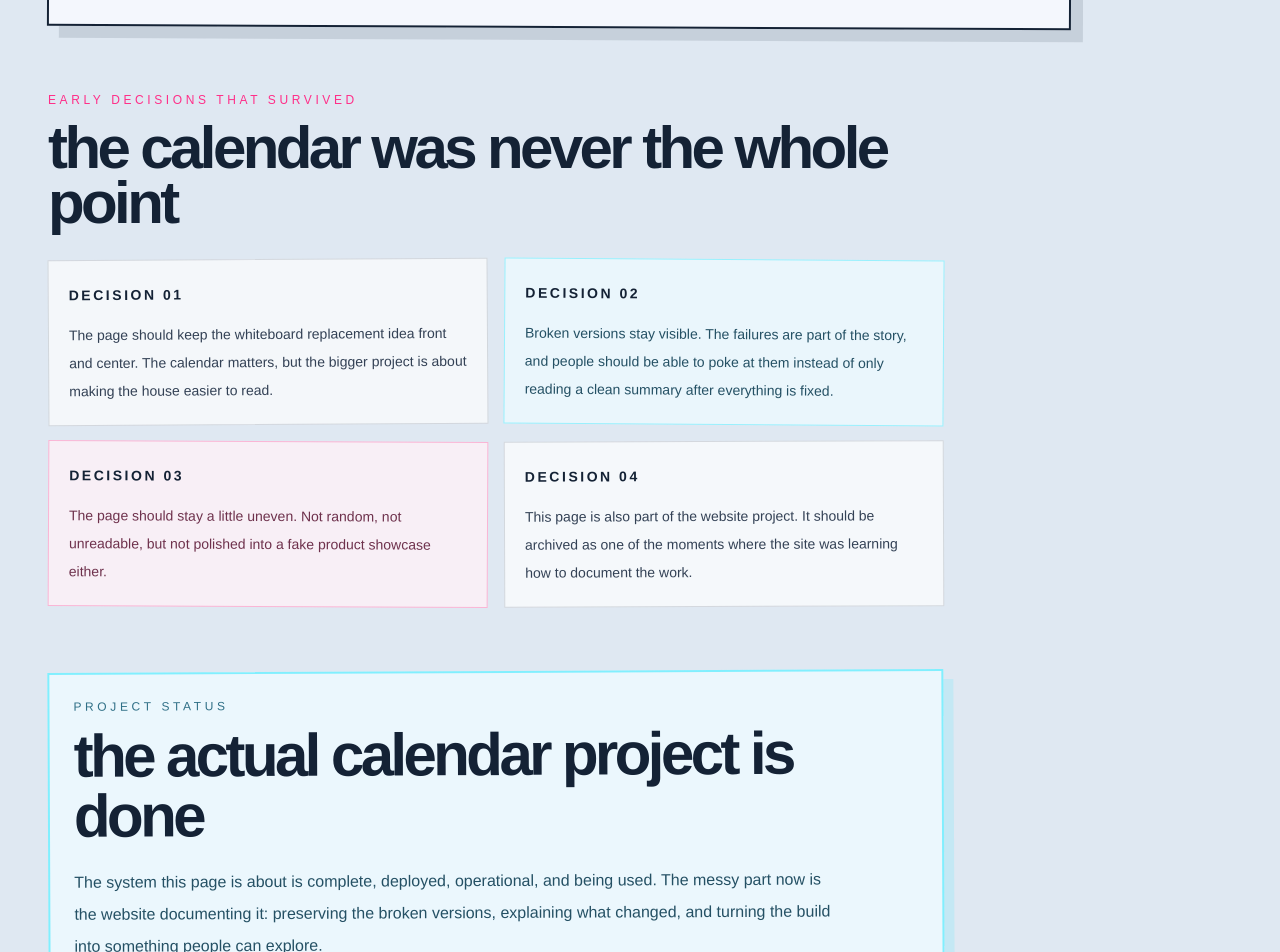
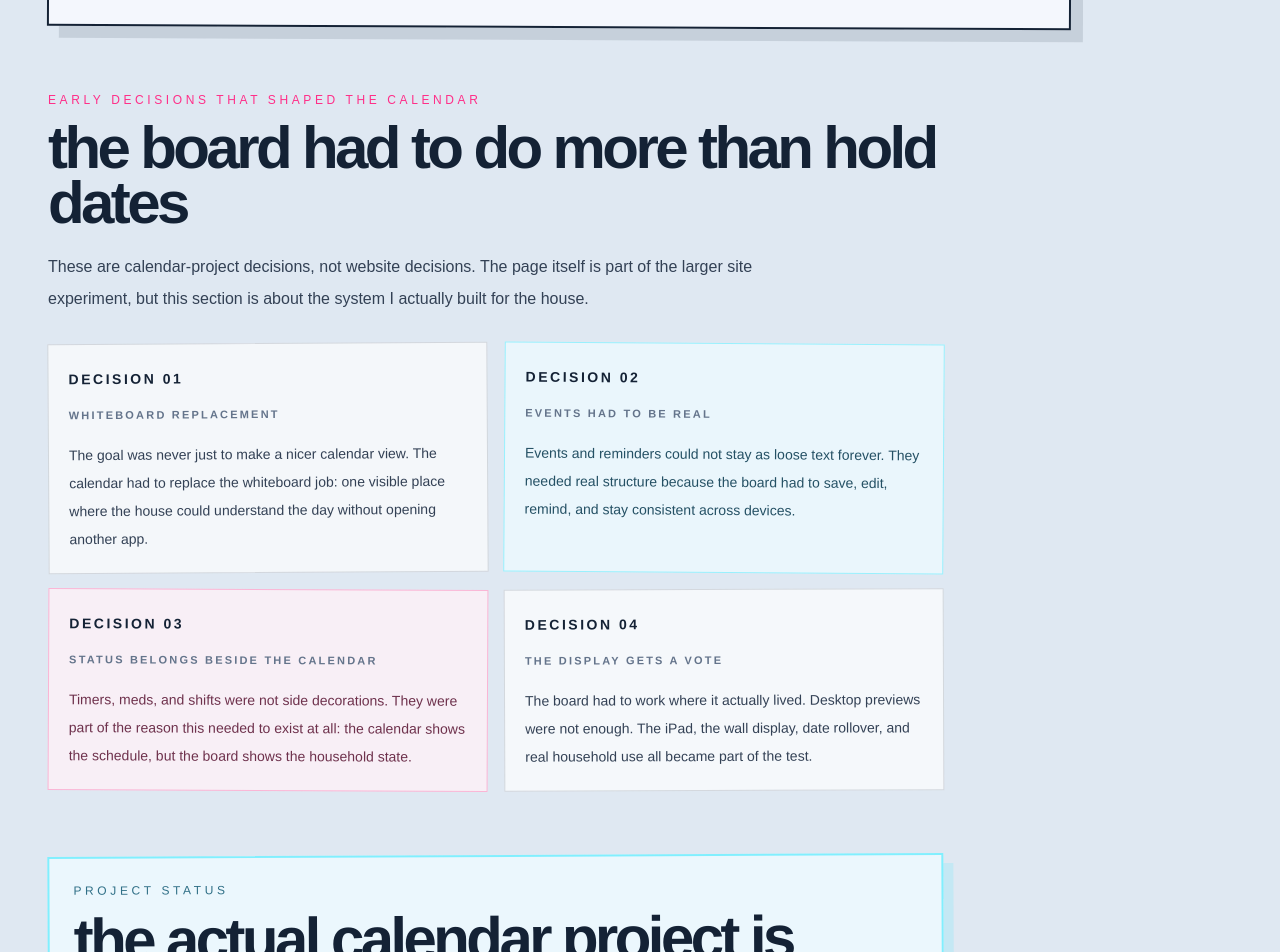
Before and after one commit to SoNerdyitHurts/so-nerdy, a Next.js app: page /projects/calendar in a window 1280 px wide. Shown: the part 1420-2372 px from the top of the page. Built offline with nearby package versions, Linux system fonts and the light colour scheme.

Commit message:
Refine calendar archive page scope

```diff
--- a/src/app/projects/calendar/page.tsx
+++ b/src/app/projects/calendar/page.tsx
@@ -60,28 +60,32 @@ const futureThreads = [
   "build the finished project presentation",
 ];
 
-const earlyDecisions = [
+const archiveDecisions = [
   {
     title: "decision 01",
-    body: "The page should keep the whiteboard replacement idea front and center. The calendar matters, but the bigger project is about making the house easier to read.",
+    tag: "whiteboard replacement",
+    body: "The goal was never just to make a nicer calendar view. The calendar had to replace the whiteboard job: one visible place where the house could understand the day without opening another app.",
     className:
       "rotate-[-0.35deg] border-[#142235]/15 bg-white/65 text-[#334155]",
   },
   {
     title: "decision 02",
-    body: "Broken versions stay visible. The failures are part of the story, and people should be able to poke at them instead of only reading a clean summary after everything is fixed.",
+    tag: "events had to be real",
+    body: "Events and reminders could not stay as loose text forever. They needed real structure because the board had to save, edit, remind, and stay consistent across devices.",
     className:
       "rotate-[0.4deg] border-[#00e5ff]/35 bg-[#eefbff]/80 text-[#245064]",
   },
   {
     title: "decision 03",
-    body: "The page should stay a little uneven. Not random, not unreadable, but not polished into a fake product showcase either.",
+    tag: "status belongs beside the calendar",
+    body: "Timers, meds, and shifts were not side decorations. They were part of the reason this needed to exist at all: the calendar shows the schedule, but the board shows the household state.",
     className:
       "rotate-[0.25deg] border-[#ff2e88]/30 bg-[#fff2f8]/80 text-[#6e314c]",
   },
   {
     title: "decision 04",
-    body: "This page is also part of the website project. It should be archived as one of the moments where the site was learning how to document the work.",
+    tag: "the display gets a vote",
+    body: "The board had to work where it actually lived. Desktop previews were not enough. The iPad, the wall display, date rollover, and real household use all became part of the test.",
     className:
       "rotate-[-0.2deg] border-[#142235]/15 bg-white/70 text-[#334155]",
   },
@@ -260,21 +264,28 @@ export default function CalendarProjectPage() {
 
         <section className="mt-16 max-w-4xl">
           <p className="text-xs uppercase tracking-[0.3em] text-[#ff2e88]">
-            early decisions that survived
+            early decisions that shaped the calendar
           </p>
 
           <h2 className="mt-3 max-w-4xl text-4xl font-black leading-[0.92] tracking-[-0.06em] text-[#142235] md:text-6xl">
-            the calendar was never the whole point
+            the board had to do more than hold dates
           </h2>
 
+          <p className="mt-5 max-w-3xl text-base leading-8 text-[#334155]">
+            These are calendar-project decisions, not website decisions. The page itself is part of the larger site experiment, but this section is about the system I actually built for the house.
+          </p>
+
           <div className="mt-7 grid gap-4 md:grid-cols-2">
-            {earlyDecisions.map((decision) => (
+            {archiveDecisions.map((decision) => (
               <div
                 key={decision.title}
                 className={`border p-5 text-sm leading-7 ${decision.className}`}
               >
                 <p className="font-black uppercase tracking-[0.18em] text-[#142235]">
                   {decision.title}
+                </p>
+                <p className="mt-2 text-[11px] font-black uppercase tracking-[0.2em] text-[#64748b]">
+                  {decision.tag}
                 </p>
                 <p className="mt-3">{decision.body}</p>
               </div>
@@ -293,9 +304,7 @@ export default function CalendarProjectPage() {
 
           <p className="mt-5 max-w-3xl text-base leading-8 text-[#245064]">
             The system this page is about is complete, deployed, operational,
-            and being used. The messy part now is the website documenting it:
-            preserving the broken versions, explaining what changed, and turning
-            the build into something people can explore.
+            and being used. It handles the household needs it was built for: events, reminders, timers, meds, shifts, live updates, and a shared display that can stay useful without being babysat.
           </p>
         </section>
 
```
